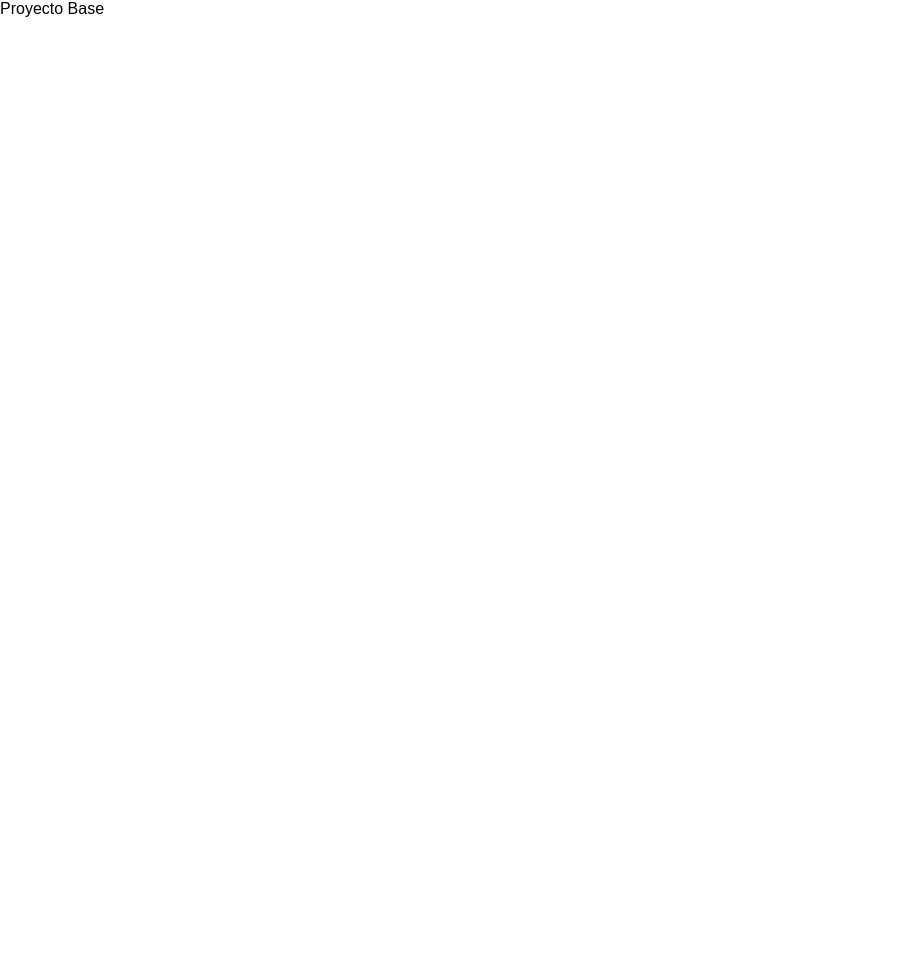
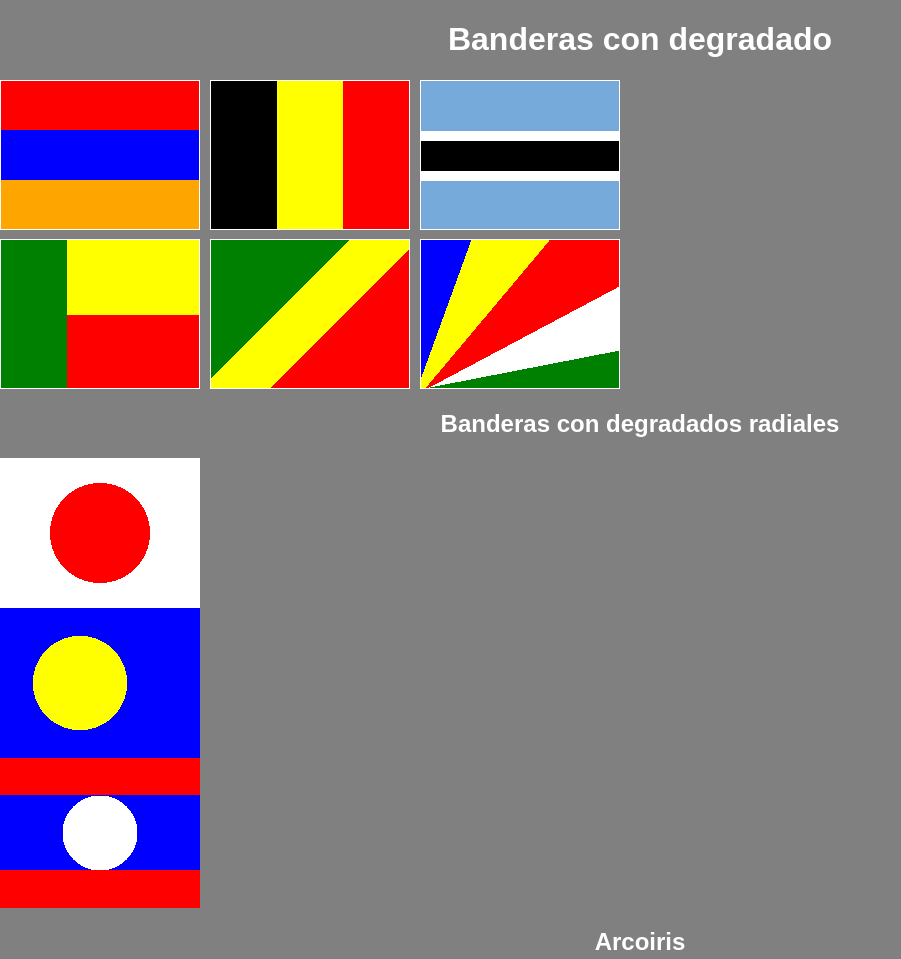
Before and after one commit to Lesricol/degradados, a plain HTML site: page index.html in a window 1280 px wide. Shown: the top 959 px of the page, without its empty margins (0-901 px from the left). Before the commit the page ends 800 px from the top, so only its background shows below. Drawn offline with Linux system fonts and the light colour scheme.

Commit message:
degradados listos

```diff
--- a/css/styles.css
+++ b/css/styles.css
@@ -19,4 +19,87 @@ ul {
 body {
   margin: 0;
   font-family: sans-serif;
+  background-color: gray;
+  color: white;
+  text-align: center;
 }
+
+.group{
+  display: flex;
+  flex-wrap: wrap;
+  justify-content: space-between;
+  gap: 0.5rem;
+  width: 620px;
+  height: 310px;
+
+}
+
+.flag-1{
+  width: 200px ;
+  height: 150px;
+  background-image: linear-gradient(red 33.3%, blue 33.3% 66.6%, orange 66.6%);
+  border: 1px solid white;
+}
+
+.flag-2{
+  width: 200px ;
+  height: 150px;
+  background-image: linear-gradient( to right, black 33.3%, yellow 33.3% 66.6%, red 66.6%);
+  border: 1px solid white;
+}
+
+.flag-3{
+  width: 200px ;
+  height: 150px;
+  background-image: linear-gradient( #75AADB 50px, white 50px 60px, black 60px 90px, white 90px 100px, #75AADB 100px);
+  border: 1px solid white;
+}
+
+.flag-4{
+  width: 200px ;
+  height: 150px;
+  background-image: linear-gradient( to right, green 33.3%, transparent 33.3% ), linear-gradient(yellow 75px, red 75px);
+  border: 1px solid white;
+}
+
+.flag-5{
+  width: 200px ;
+  height: 150px;
+  background-image: linear-gradient( 135deg, green 40%, yellow 40% 60%, red 60% );
+  border: 1px solid white;
+}
+
+.flag-6{
+  width: 200px ;
+  height: 150px;
+  background-image: linear-gradient(110deg, blue 20%, transparent 20%),
+  linear-gradient(130deg, yellow 40%, transparent 40%), linear-gradient(152deg, red 60%, transparent 60%), linear-gradient(169deg, white 80%, transparent 80%), linear-gradient(-45deg, green 80%, transparent 80%);
+  border: 1px solid white;
+}
+
+
+.flag-7{
+  width: 200px ;
+  height: 150px;
+  background-image: radial-gradient( circle, red 40%, white 40%  )
+}
+
+.flag-8{
+  width: 200px ;
+  height: 150px;
+  background-image: radial-gradient( circle at 80px, yellow 33.3%, blue 33.3%  )
+}
+
+.flag-9{
+  width: 200px ;
+  height: 150px;
+  background-image: radial-gradient( circle, white 30%, transparent 30%  ),
+  linear-gradient(red 25%, blue 25% 75%, red 75%)
+}
+
+.arcoiris{
+  width: 700px;
+  height: 500px;
+  border: 1px solid white;
+  background-image: radial-gradient(circle at bottom, gray 10%, red 10% 20%, orange 20% 30%, yellow 30% 40%, green 40% 50%, blue 50% 60%, purple 60% 70%, violet 70% 80%, transparent 80% );
+}
--- a/index.html
+++ b/index.html
@@ -7,6 +7,22 @@
     <title>Document</title>
   </head>
   <body>
-    <hi>Proyecto Base</hi>
+    <h1>Banderas con degradado</h1>
+    <div class="group">
+      <div class="flag-1"></div>
+      <div class="flag-2"></div>
+      <div class="flag-3"></div>
+      <div class="flag-4"></div>
+      <div class="flag-5"></div>
+      <div class="flag-6"></div>
+    </div>
+    <h2>Banderas con degradados radiales</h2>
+    <div>
+      <div class="flag-7"></div>
+      <div class="flag-8"></div>
+      <div class="flag-9"></div>
+    </div>
+    <h2>Arcoiris</h2>
+    <div class="arcoiris"></div>
   </body>
 </html>
```
